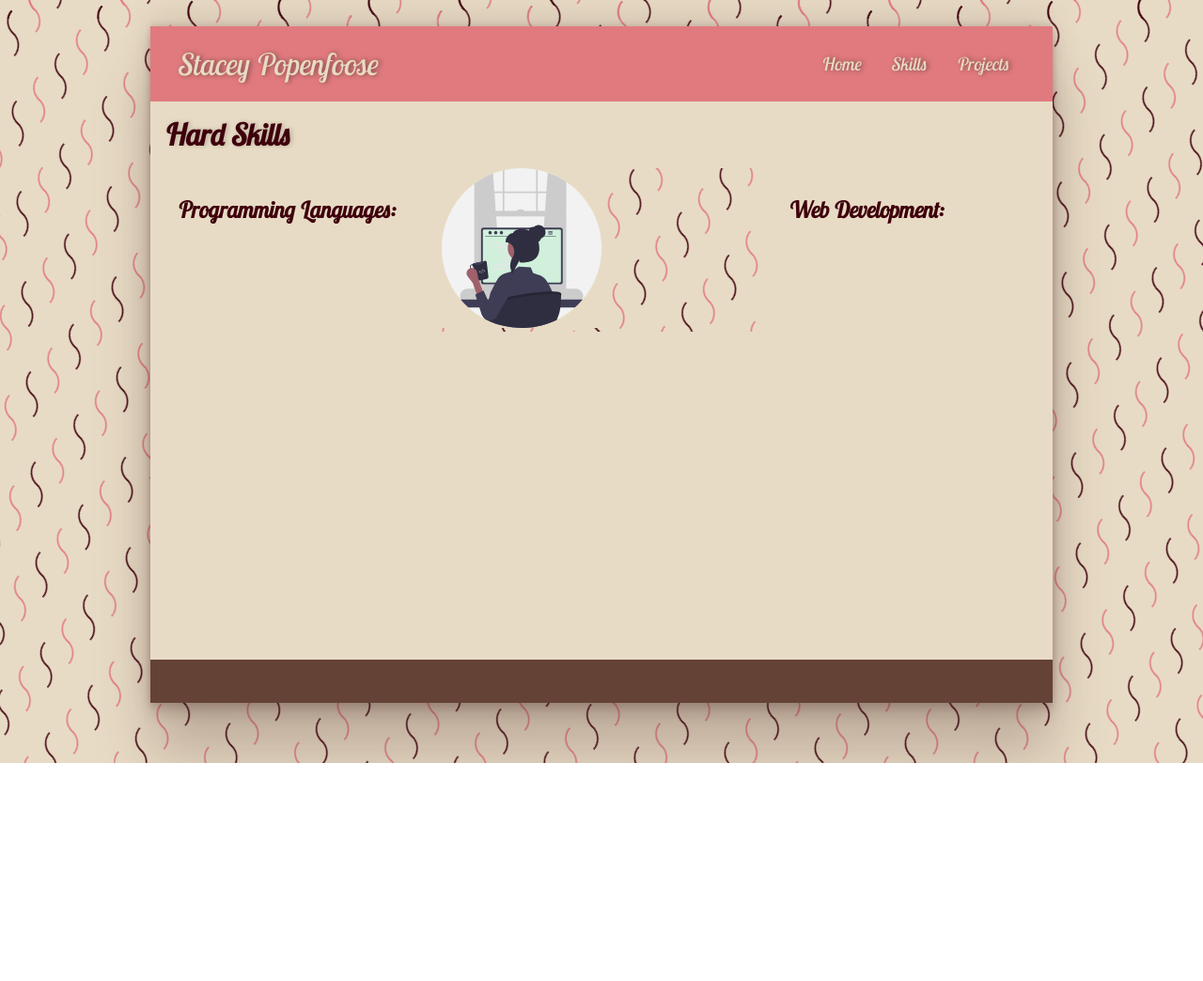
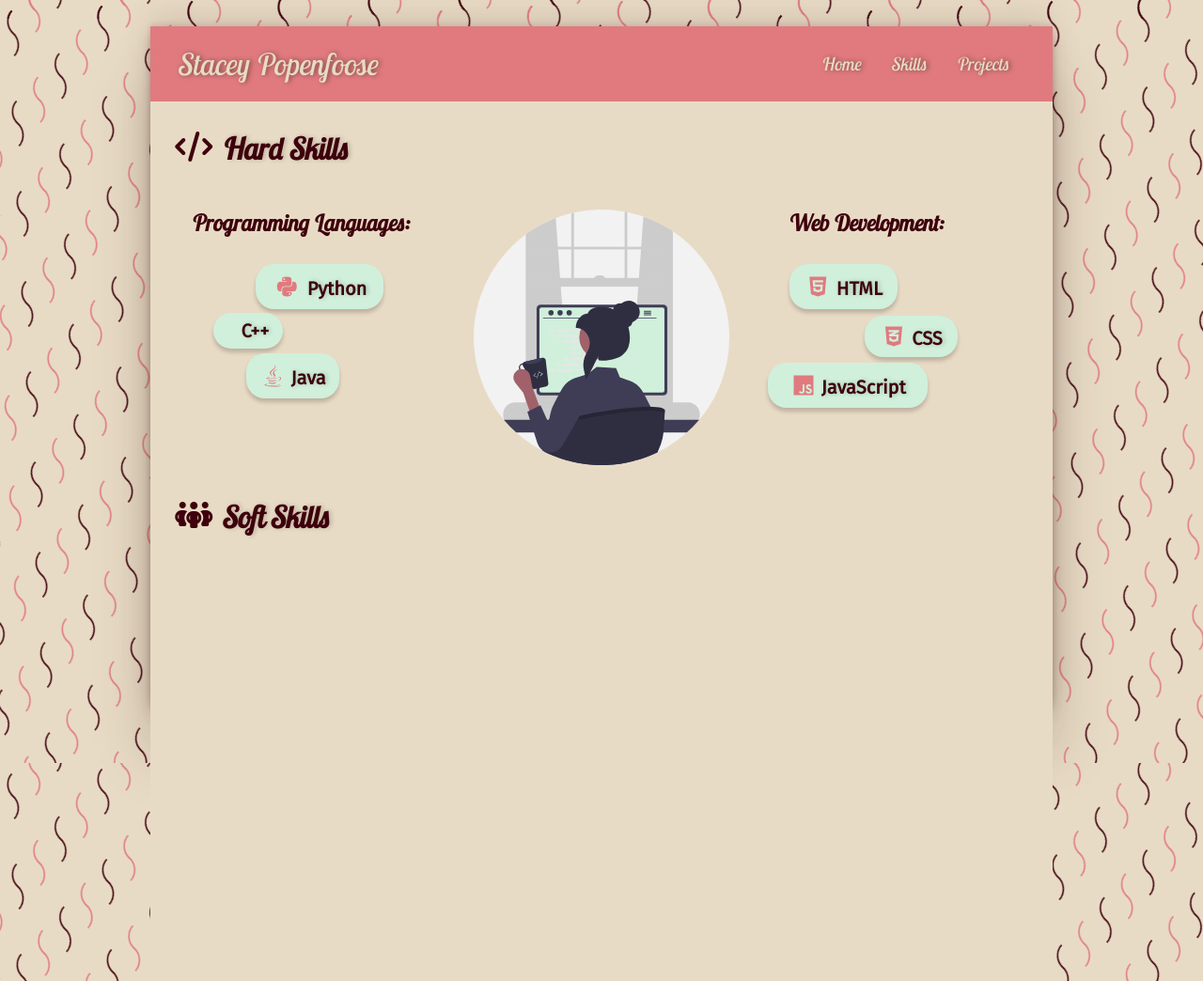
Before and after one commit to slpop/html-css-js-site, a plain HTML site: page skills.html in a window 1280 px wide. Shown: the whole page at 94% size. Before the commit the page ends 812 px from the top, so only its background shows below. Drawn offline with Linux system fonts and the light colour scheme.

Commit message:
programming languages and web dev

```diff
--- a/skills.html
+++ b/skills.html
@@ -18,7 +18,7 @@
         <div class="body__container">
             <nav class="navbar">
                 <div class="navbar__container">
-                    <a href="/" id="navbar__logo">Stacey Popenfoose</a>
+                    <a href="index.html" id="navbar__logo">Stacey Popenfoose</a>
                     <div class="navbar__toggle" id="mobile-menu">
                         <span class="bar"></span>
                         <span class="bar"></span>
@@ -26,7 +26,7 @@
                     </div>
                     <ul class="navbar__menu">
                         <li class="navbar__item">
-                            <a href="/" class="navbar__links">Home</a>
+                            <a href="index.html" class="navbar__links">Home</a>
                         </li>
                         <li class="navbar__item">
                             <a href="skills.html" class="navbar__links">Skills</a>
@@ -65,9 +65,10 @@
                 </div>
                 <div class="col1Last1">6</div>
             </section>-->
-            <div class="skills">
+            <section class="skills">
                 <div class="container">
                     <div class="hardskills1">
+                        <i class="fa-solid fa-code"></i>
                         <h1>Hard Skills</h1>
                     </div>
                     <div class="hardskills2">
@@ -77,7 +78,23 @@
 
                     </div>
                     <div class="hardskillscontent1">
-                        <h3>Programming Languages:</h3>
+                        <div class="prog__lang">
+                            <h3>Programming Languages:</h3>
+                        </div>
+                        <div class="prog__lang2">
+                            <div id="py">
+                                <i class="fa-brands fa-python"></i>
+                                <h4>Python</h4>
+                            </div>
+                            <div id="cpp">
+                                <i class="fa-solid fa-hexagon"></i>
+                                <h4>C++</h4>
+                            </div>
+                            <div id="java">
+                                <i class="fa-brands fa-java"></i>
+                                <h4>Java</h4>
+                            </div>
+                        </div>
                     </div>
                     <div class="hardskillscontent2">
                         <div class="webdev__img--container">
@@ -85,10 +102,42 @@
                         </div>
                     </div>
                     <div class="hardskillscontent3">
-                        <h3>Web Development:</h3>
+                        <div class="web__dev">
+                            <h3>Web Development:</h3>
+                            <div id="html">
+                                <i class="fa-brands fa-html5"></i>
+                                <h4>HTML</h4>
+                            </div>
+                            <div id="css">
+                                <i class="fa-brands fa-css3-alt"></i>
+                                <h4>CSS</h4>
+                            </div>
+                            <div id="js">
+                                <i class="fa-brands fa-js"></i><h4>JavaScript</h4>
+                            </div>
+                        </div>
+                    </div>
+                    <div class="softskills1">
+                        <i class="fa-solid fa-people-group"></i>
+                        <h1>Soft Skills</h1>
+                    </div>
+                    <div class="softskills2">
+
+                    </div>
+                    <div class="softskills3">
+
+                    </div>
+                    <div class="bottom1">
+
+                    </div>
+                    <div class="bottom2">
+
+                    </div>
+                    <div class="bottom3">
+
                     </div>
                 </div>
-            </div>
+            </section>
         </div>
     </section>
 </body>
--- a/styles.css
+++ b/styles.css
@@ -287,14 +287,18 @@
         background: #e8dbc5;
     }
 
-    .fa-brands {
+    .fa-linkedin, .fa-github-square {
         font-size: 2rem;
         color: #fff4e9;
         padding: 5px;
         background: #654236;
     }
 
-    .fa-brands:hover {
+    .fa-linkedin:hover {
+        background-color: #e17a7f;
+    }
+
+    .fa-github-square:hover {
         background-color: #e17a7f;
     }
 
@@ -426,17 +430,6 @@
     text-shadow: 2px 0px 5px rgba(27, 14, 13, 0.20);
 }
 
-.fa-solid {
-    float: left;
-    font-size: 2rem;
-    color: #3e000c;
-    padding: 5px;
-    background: #e8dbc5;
-    margin-left: 2%;
-    margin-top: 4%;
-    margin-right: 2%;
-}
-
 .hardskills {
     display: flex;
     gap: 16px;
@@ -452,23 +445,42 @@
     background: #e8dbc5;
 }*/
 
+.skills {
+    background: #e8dbc5;
+}
+
 .container {
     background: #e8dbc5;
     display: grid;
     grid-template-columns: 1fr 1.1fr 1fr;
-    grid-template-rows: 0.5fr 1.5fr 0.5fr 1.5fr 1fr;
+    grid-template-rows: 0.5fr 2fr 0.5fr 2fr 1fr;
     gap: 0px 0px;
+    margin-bottom: 5%;
     grid-template-areas:
       "hardskills1 hardskills2 hardskills3"
       "hardskillscontent1 hardskillscontent2 hardskillscontent3"
-      "softskills softskills softskills"
-      "softskillscontent softskillscontent softskillscontent"
-      "bottom bottom bottom";
+      "softskills1 softskills2 softskills3"
+      "softskillscontent1 softskillscontent2 softskillscontent3"
+      "bottom1 bottom2 bottom3";
+      flex-wrap: wrap;
   }
+
+  .fa-code, .fa-people-group {
+    float: left;
+    font-size: 2rem;
+    color: #3e000c;
+    padding: 5px;
+    background: #e8dbc5;
+    margin-left: 2%;
+    margin-top: 4%;
+    margin-right: 2%;
+}
 
   .hardskills1 {
     background: #e8dbc5;
     grid-area: hardskills1;
+    padding-top: 5%;
+    padding-left: 5%;
   }
 
   .hardskills2 {
@@ -486,20 +498,168 @@
     background: #e8dbc5;
   }
 
+  .prog__lang {
+    background: #e8dbc5;
+    margin-left: 5%;
+  }
+
+  .prog__lang2 {
+    background: #e8dbc5;
+    margin-left: 20%;
+  }
+
+  #py {
+    background: #d0f0db;
+    border-radius: 20px;
+    padding: 7px;
+    width: 55%;
+    text-align: center;
+    margin: 2%;
+    margin-left: 50px;
+    box-shadow: rgba(27, 14, 13, 0.2) 0px 4px 4px;
+  }
+
+  #cpp {
+    background: #d0f0db;
+    border-radius: 20px;
+    padding: 7px;
+    width: 30%;
+    text-align: center;
+    margin: 2%;
+    box-shadow: rgba(27, 14, 13, 0.2) 0px 4px 4px;
+  }
+
+  #java {
+    background: #d0f0db;
+    border-radius: 20px;
+    padding: 7px;
+    width: 40%;
+    text-align: center;
+    margin: 2%;
+    margin-left: 40px;
+    box-shadow: rgba(27, 14, 13, 0.2) 0px 4px 4px;
+  }
+
+  .fa-python, .fa-java {
+    font-size: 1.5rem;
+    color: #e17a7f;
+    padding: 5px;
+    background: #d0f0db;
+    border-radius: 15px;
+  }
+
+  .fa-hexagon {
+    font-size: 1.5rem;
+    color: #e17a7f;
+    padding: 5px;
+    background: #d0f0db;
+    border-radius: 15px;
+  }
+
   .hardskillscontent2 {
       grid-area: hardskillscontent2;
       background: #e8dbc5;
   }
 
   #img__2 {
-      align-items: center;
-    width: 50%;
+    width: 80%;
+    margin-left: 10%;
+    margin-top: 30px;
+    background: #e8dbc5;
+  }
+
+  .webdev__img--container {
     background: #e8dbc5;
   }
 
   .hardskillscontent3 {
     grid-area: hardskillscontent3;
     background: #e8dbc5;
+  }
+
+  #js {
+    background: #d0f0db;
+    border-radius: 20px;
+    padding: 7px;
+    width: 55%;
+    text-align: center;
+    margin: 2%;
+    box-shadow: rgba(27, 14, 13, 0.2) 0px 4px 4px;
+  }
+
+  #html {
+    background: #e8dbc5;
+    background: #d0f0db;
+    border-radius: 20px;
+    padding: 7px;
+    width: 37%;
+    text-align: center;
+    margin: 2%;
+    margin-left: 30px;
+    box-shadow: rgba(27, 14, 13, 0.2) 0px 4px 4px;
+  }
+
+  #css {
+    background: #e8dbc5;
+    background: #d0f0db;
+    border-radius: 20px;
+    padding: 5px;
+    width: 32%;
+    text-align: center;
+    margin: 2%;
+    margin-left: 110px;
+    box-shadow: rgba(27, 14, 13, 0.2) 0px 4px 4px;
+  }
+
+  .web__dev {
+    background: #e8dbc5;
+  }
+
+  .fa-js, .fa-html5, .fa-css3-alt {
+    font-size: 1.5rem;
+    color: #e17a7f;
+    padding: 5px;
+    background: #d0f0db;
+    border-radius: 15px;
+  }
+
+  .softskills1 {
+    grid-area: softskills1;
+    background: #e8dbc5;
+    padding-top: 5%;
+    padding-left: 5%;
+  }
+
+  .softskills2 {
+    grid-area: softskills2;
+    background: #e8dbc5;
+    padding-top: 5%;
+    padding-left: 5%;
+  }
+
+  .softskills3 {
+    grid-area: softskills3;
+    background: #e8dbc5;
+    padding-top: 5%;
+    padding-left: 5%;
+  }
+
+  .bottom1 {
+    grid-area: bottom1;
+    background: #e8dbc5;
+    margin-bottom: 5%;
+  }
+
+  .bottom2 {
+    grid-area: bottom2;
+    background: #e8dbc5;
+    margin-bottom: 5%;
+  }
+
+  .bottom3{
+    grid-area: bottom3;
+    background: #e8dbc5;
+    margin-bottom: 5%;
   }
 
   .skills h1 {
@@ -533,8 +693,6 @@
     float: center;
     color: #3e000c;
     background: #d0f0db;
-    border-radius: 20px;
-    padding: 20px;
     font-size: 1.25rem;
     max-width: 15%;
     text-align: center;
@@ -542,5 +700,6 @@
     margin-left: 2%;
     margin-top: 2%;
     text-shadow: 2px 0px 5px rgba(27, 14, 13, 0.20);
-    box-shadow: rgba(27, 14, 13, 0.2) 0px 8px 24px;
+    font-family: 'Fira Sans', sans-serif;
+    flex-wrap: wrap;
 }
```
Also changed, not shown: index.html (+1 -1 lines), projects.html (+2 -2 lines), contact.html (deleted).
